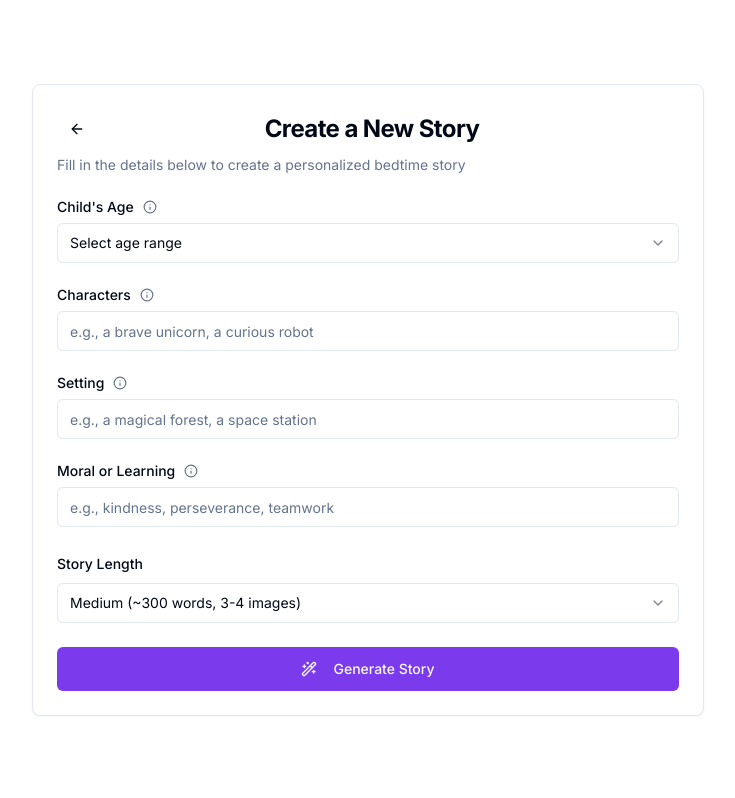
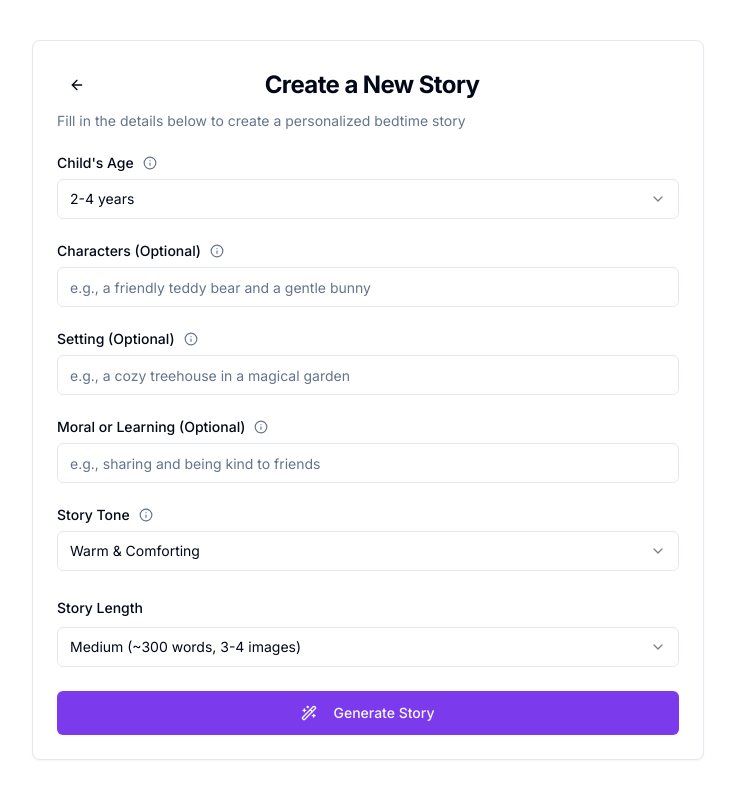
Before and after one commit to vivekchau/story-generator, a Next.js app: page /create in a window 1280 px wide. Shown: the whole page, without its empty margins (272-1007 px from the left). Built offline with nearby package versions, Linux system fonts and the light colour scheme.

Commit message:
change default inpute

```diff
--- a/app/create/page.tsx
+++ b/app/create/page.tsx
@@ -19,15 +19,37 @@ export default function CreateStory() {
   const router = useRouter()
   const [isGenerating, setIsGenerating] = useState(false)
   const [formData, setFormData] = useState({
-    age: "",
+    age: "2-4", // Default age
     characters: "",
     setting: "",
     moral: "",
     length: "medium",
+    tone: "warm, comforting",
   })
 
   const handleChange = (field: string, value: string) => {
     setFormData((prev) => ({ ...prev, [field]: value }))
+  }
+
+  const getDefaultCharacter = (age: string) => {
+    if (age === "2-4") {
+      return "a friendly teddy bear and a gentle bunny"
+    }
+    return "a clever fox and a wise owl"
+  }
+
+  const getDefaultSetting = (age: string) => {
+    if (age === "2-4") {
+      return "a cozy treehouse in a magical garden"
+    }
+    return "an enchanted forest with twinkling lights"
+  }
+
+  const getDefaultMoral = (age: string) => {
+    if (age === "2-4") {
+      return "sharing and being kind to friends"
+    }
+    return "believing in yourself and helping others"
   }
 
   const handleSubmit = async (e: React.FormEvent) => {
@@ -35,33 +57,31 @@ export default function CreateStory() {
     setIsGenerating(true)
 
     try {
-      // In a real app, we would call the API here
+      // Prepare data with defaults if fields are empty
       const storyData = await generateStory({
         age: formData.age,
-        characters: formData.characters,
-        setting: formData.setting,
-        moral: formData.moral,
-        length: formData.length as "short" | "medium" | "long"
+        characters: formData.characters || getDefaultCharacter(formData.age),
+        setting: formData.setting || getDefaultSetting(formData.age),
+        moral: formData.moral || getDefaultMoral(formData.age),
+        length: formData.length as "short" | "medium" | "long",
+        tone: formData.tone
       })
 
       // Add metadata to the story data
       const storyWithMetadata = {
         ...storyData,
         metadata: {
-          characters: formData.characters,
-          setting: formData.setting,
-          moral: formData.moral,
-          length: formData.length as "short" | "medium" | "long"
+          characters: formData.characters || getDefaultCharacter(formData.age),
+          setting: formData.setting || getDefaultSetting(formData.age),
+          moral: formData.moral || getDefaultMoral(formData.age),
+          length: formData.length as "short" | "medium" | "long",
+          age: formData.age,
+          tone: formData.tone
         }
       }
 
-      // Save the story data to localStorage for the story page to access
       localStorage.setItem("currentStory", JSON.stringify(storyWithMetadata))
-
-      // Also save it with its ID for the polling mechanism
       localStorage.setItem(`story_${storyData.id}`, JSON.stringify(storyWithMetadata))
-
-      // Navigate to the story page
       router.push("/story")
     } catch (error) {
       console.error("Error generating story:", error)
@@ -100,7 +120,7 @@ export default function CreateStory() {
                   </Tooltip>
                 </TooltipProvider>
               </div>
-              <Select value={formData.age} onValueChange={(value) => handleChange("age", value)} required>
+              <Select value={formData.age} onValueChange={(value) => handleChange("age", value)}>
                 <SelectTrigger>
                   <SelectValue placeholder="Select age range" />
                 </SelectTrigger>
@@ -113,7 +133,7 @@ export default function CreateStory() {
 
             <div className="space-y-2">
               <div className="flex items-center gap-2">
-                <Label htmlFor="characters">Characters</Label>
+                <Label htmlFor="characters">Characters (Optional)</Label>
                 <TooltipProvider>
                   <Tooltip>
                     <TooltipTrigger>
@@ -121,7 +141,7 @@ export default function CreateStory() {
                     </TooltipTrigger>
                     <TooltipContent>
                       <p className="max-w-xs">
-                        Who are the main characters in the story? (e.g., "a brave unicorn", "a curious robot")
+                        Who are the main characters? Leave empty for age-appropriate defaults
                       </p>
                     </TooltipContent>
                   </Tooltip>
@@ -129,16 +149,15 @@ export default function CreateStory() {
               </div>
               <Input
                 id="characters"
-                placeholder="e.g., a brave unicorn, a curious robot"
+                placeholder={`e.g., ${getDefaultCharacter(formData.age)}`}
                 value={formData.characters}
                 onChange={(e) => handleChange("characters", e.target.value)}
-                required
               />
             </div>
 
             <div className="space-y-2">
               <div className="flex items-center gap-2">
-                <Label htmlFor="setting">Setting</Label>
+                <Label htmlFor="setting">Setting (Optional)</Label>
                 <TooltipProvider>
                   <Tooltip>
                     <TooltipTrigger>
@@ -146,7 +165,7 @@ export default function CreateStory() {
                     </TooltipTrigger>
                     <TooltipContent>
                       <p className="max-w-xs">
-                        Where does the story take place? (e.g., "a magical forest", "a space station")
+                        Where does the story take place? Leave empty for age-appropriate defaults
                       </p>
                     </TooltipContent>
                   </Tooltip>
@@ -154,16 +173,15 @@ export default function CreateStory() {
               </div>
               <Input
                 id="setting"
-                placeholder="e.g., a magical forest, a space station"
+                placeholder={`e.g., ${getDefaultSetting(formData.age)}`}
                 value={formData.setting}
                 onChange={(e) => handleChange("setting", e.target.value)}
-                required
               />
             </div>
 
             <div className="space-y-2">
               <div className="flex items-center gap-2">
-                <Label htmlFor="moral">Moral or Learning</Label>
+                <Label htmlFor="moral">Moral or Learning (Optional)</Label>
                 <TooltipProvider>
                   <Tooltip>
                     <TooltipTrigger>
@@ -171,7 +189,7 @@ export default function CreateStory() {
                     </TooltipTrigger>
                     <TooltipContent>
                       <p className="max-w-xs">
-                        What value or lesson should the story teach? (e.g., "kindness", "perseverance")
+                        What lesson should the story teach? Leave empty for age-appropriate defaults
                       </p>
                     </TooltipContent>
                   </Tooltip>
@@ -179,11 +197,38 @@ export default function CreateStory() {
               </div>
               <Input
                 id="moral"
-                placeholder="e.g., kindness, perseverance, teamwork"
+                placeholder={`e.g., ${getDefaultMoral(formData.age)}`}
                 value={formData.moral}
                 onChange={(e) => handleChange("moral", e.target.value)}
-                required
               />
+            </div>
+
+            <div className="space-y-2">
+              <div className="flex items-center gap-2">
+                <Label htmlFor="tone">Story Tone</Label>
+                <TooltipProvider>
+                  <Tooltip>
+                    <TooltipTrigger>
+                      <InfoCircle />
+                    </TooltipTrigger>
+                    <TooltipContent>
+                      <p className="max-w-xs">
+                        Choose the emotional tone of the story
+                      </p>
+                    </TooltipContent>
+                  </Tooltip>
+                </TooltipProvider>
+              </div>
+              <Select value={formData.tone} onValueChange={(value) => handleChange("tone", value)}>
+                <SelectTrigger>
+                  <SelectValue placeholder="Select tone" />
+                </SelectTrigger>
+                <SelectContent>
+                  <SelectItem value="warm, comforting">Warm & Comforting</SelectItem>
+                  <SelectItem value="inspiring">Inspiring</SelectItem>
+                  <SelectItem value="silly">Silly</SelectItem>
+                </SelectContent>
+              </Select>
             </div>
 
             <div className="space-y-2">
--- a/lib/story-generator.ts
+++ b/lib/story-generator.ts
@@ -10,6 +10,7 @@ type StoryInput = {
   setting: string
   moral: string
   length: string
+  tone: string
 }
 
 type ContinuationInput = {
@@ -18,6 +19,7 @@ type ContinuationInput = {
   newCharacters: string
   newSetting: string
   newMoral: string
+  tone: string
 }
 
 type StoryData = {
@@ -35,11 +37,12 @@ export async function generateStory(
     setting: string;
     moral: string;
     length: "short" | "medium" | "long";
+    tone?: string;
   }
 ): Promise<Story> {
   try {
-    const { age, characters, setting, moral, length } = input;
-    console.log("Generating story with params:", { age, characters, setting, moral, length })
+    const { age, characters, setting, moral, length, tone = "warm, comforting" } = input;
+    console.log("Generating story with params:", { age, characters, setting, moral, length, tone })
 
     const response = await fetch("/api/generate-story", {
       method: "POST",
@@ -52,6 +55,7 @@ export async function generateStory(
         setting,
         moral,
         length,
+        tone,
       }),
     })
 
```
Also changed, not shown: components/streaming-story.tsx (+109 -17 lines).
